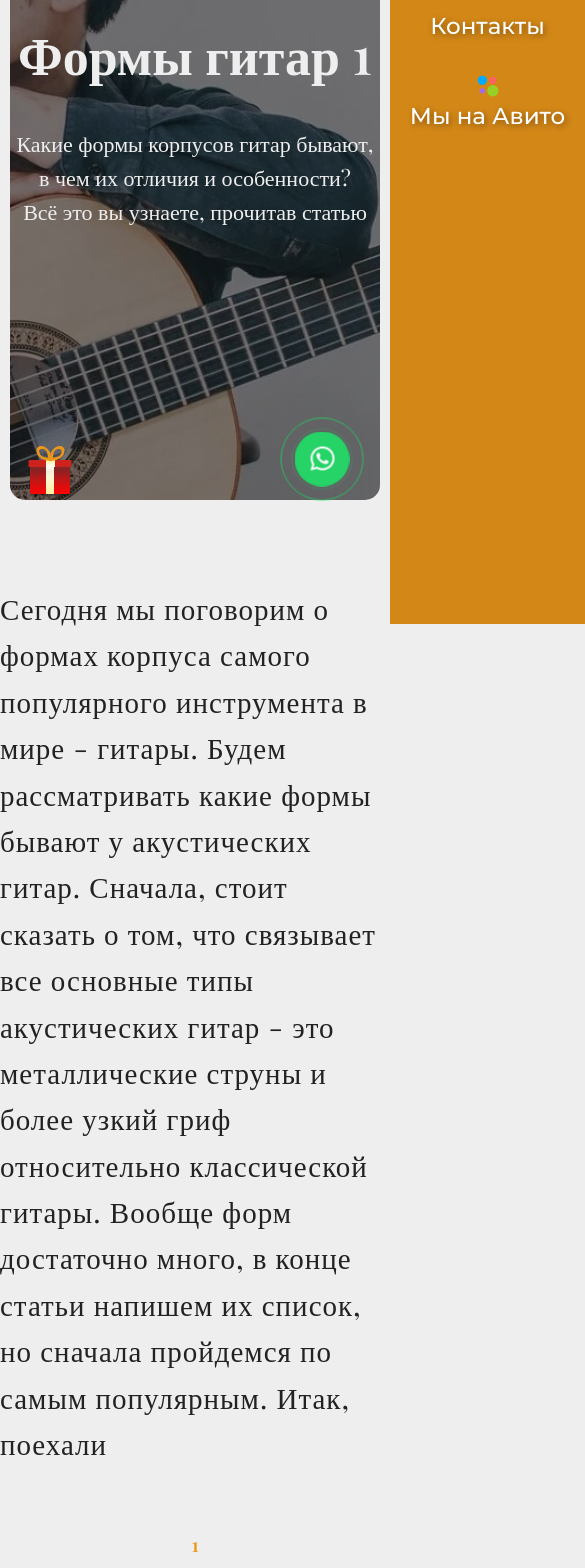
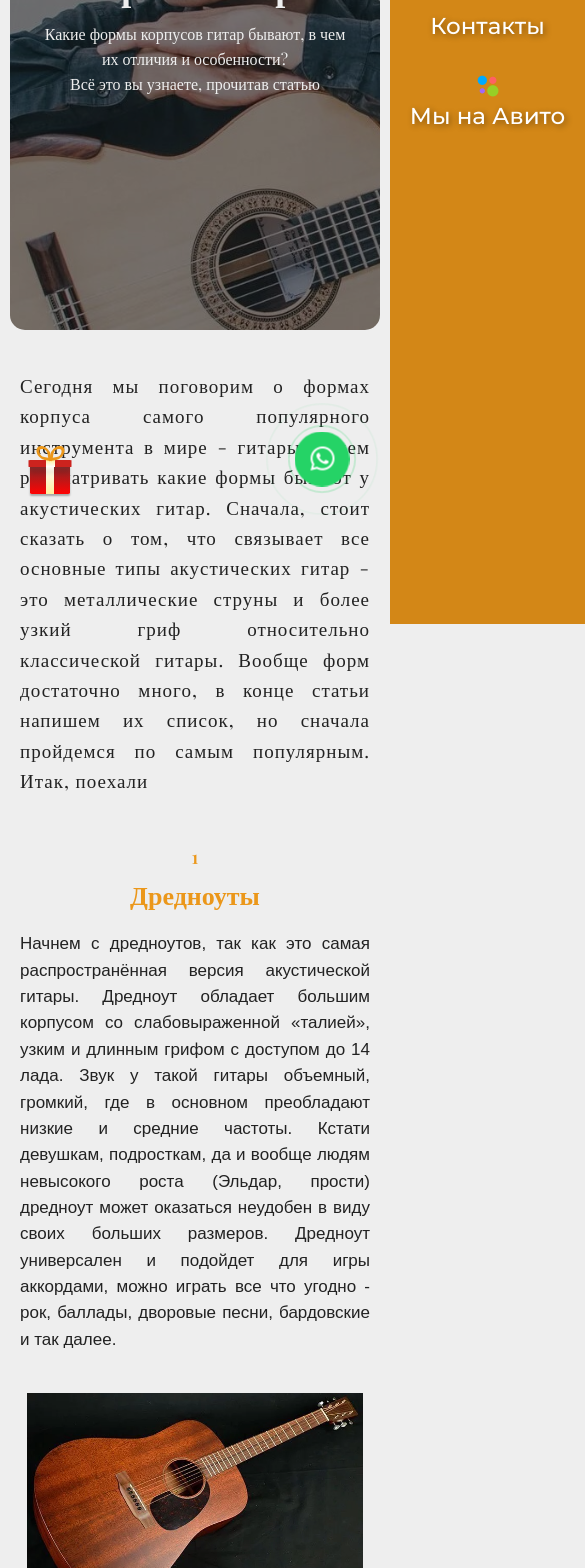
Before and after one commit to Frida21am/real-music-react, a React (Vite) app: page /article/1 in a window 390 px wide. Shown: the part 320-1888 px from the top of the page, 585 px wide, since content can reach past the window. Built offline with nearby package versions, Linux system fonts and the light colour scheme; a web font is replaced by a local one.

Commit message:
Сделала адаптив для Детальной страницы Статьи

```diff
--- a/src/styles/modules/ArticleDetailsView.scss
+++ b/src/styles/modules/ArticleDetailsView.scss
@@ -3,10 +3,6 @@
   font-family: "Playfair Display", serif;
 }
 .article-detail-banner {
-  background-color: #7c7c7c;
-  background-size: cover;
-  background-position: center;
-  background-blend-mode: multiply;
   width: 95%;
   border-radius: 15px;
   height: 700px;
@@ -38,7 +34,7 @@
 }
 .article-detail-text__preface {
   margin: 85px 0 15px 0;
-  font-size: 29px;
+  font-size: 28px;
   line-height: 1.6;
   letter-spacing: 1px;
 }
@@ -59,7 +55,7 @@
     font-weight: 600;
   }
   p {
-    margin-bottom: 70px;
+    margin: 0 auto 70px auto;
     text-align: left;
     font-size: 25px;
     font-family: "Arial";
@@ -82,3 +78,118 @@
   }
 }
 //.article-detail-text-paragraph__other {}
+
+@media screen and (max-width: 1200px) {
+  .article-detail-banner__caption-title {
+    font-size: 49px;
+    margin-bottom: 25px;
+  }
+  .article-detail-banner__caption-desc {
+    font-size: 21px;
+  }
+  .article-detail-text__preface {
+    margin: 55px 0 15px 0;
+    font-size: 25px;
+    padding: 0 20px;
+  }
+  .article-detail-text-paragraph {
+    padding: 0 20px;
+    h3 {
+      font-size: 34px;
+    }
+    p {
+      margin-bottom: 60px;
+      font-size: 23px;
+    }
+  }
+}
+
+@media screen and (max-width: 991px) {
+  .article-detail-banner__caption-title {
+    font-size: 46px;
+    margin-bottom: 20px;
+  }
+  .article-detail-banner__caption-desc {
+    font-size: 19px;
+  }
+  .article-detail-text__preface {
+    margin: 50px 0 0 0;
+    font-size: 23px;
+  }
+  .article-detail-text-paragraph {
+    margin: 50px 0 65px 0;
+    span {
+      font-size: 18px;
+    }
+    h3 {
+      font-size: 31px;
+      margin: 15px 0px 25px 0;
+    }
+    p {
+      margin-bottom: 50px;
+      font-size: 21px;
+    }
+  }
+}
+@media screen and (max-width: 767px) {
+  .article-detail-banner {
+    background-position: 30% !important;
+  }
+  .article-detail-banner__caption {
+    padding: 0 30px;
+  }
+  .article-detail-banner__caption-title {
+    font-size: 43px;
+    margin-bottom: 15px;
+  }
+  .article-detail-banner__caption-desc {
+    font-size: 18px;
+  }
+  .article-detail-text__preface {
+    margin: 40px 0 0 0;
+    font-size: 22px;
+  }
+  .article-detail-text-paragraph {
+    p {
+      margin-bottom: 40px;
+      font-size: 21px;
+    }
+    img {
+      width: 530px;
+      height: 340px;
+    }
+  }
+}
+@media screen and (max-width: 575px) {
+  .article-detail {
+    padding: 100px 0 30px 0;
+  }
+  .article-detail-banner {
+    height: 550px;
+  }
+  .article-detail-banner__caption-title {
+    font-size: 36px;
+  }
+  .article-detail-banner__caption-desc {
+    font-size: 16px;
+  }
+  .article-detail-text__preface {
+    font-size: 19px;
+    text-align: justify;
+  }
+  .article-detail-text-paragraph {
+    margin: 50px 0 55px 0;
+    h3 {
+      margin: 10px 0px 20px 0;
+      font-size: 26px;
+    }
+    p {
+      font-size: 17px;
+      text-align: justify;
+    }
+    img {
+      width: 336px;
+      height: 216px;
+    }
+  }
+}
```
